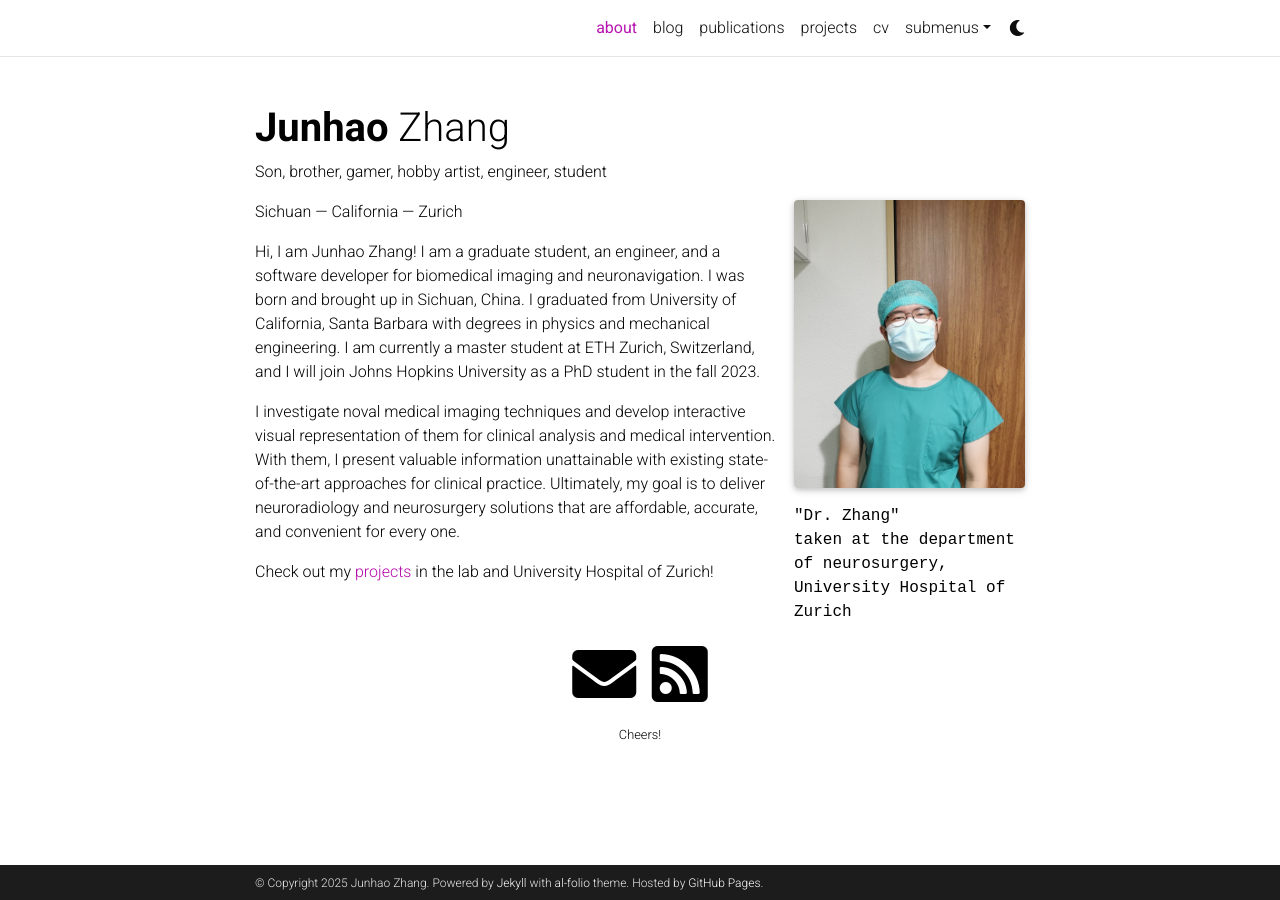
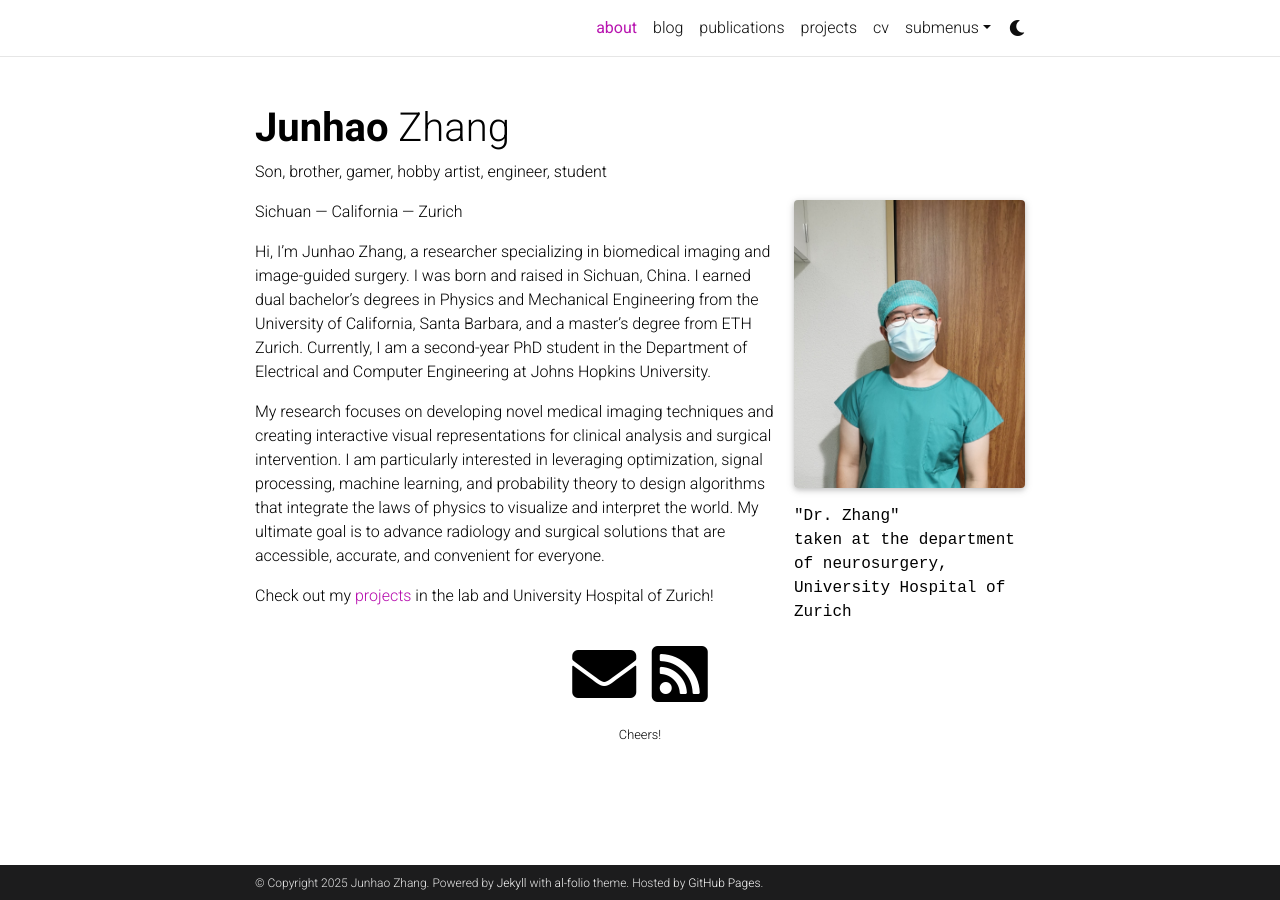
Before and after one commit to Junha0Zhang/junha0Zhang.github.io, a Jekyll site: the page built from _pages/about.md, in a window 1280 px wide. Built offline with Jekyll 4.4.1, drawn with Linux system fonts in a browser that asks for light colours; full-size pictures stand in for the smaller copies a plugin makes; comment, search, counter and statistics services are not loaded; a style sheet for code colours, icons or effects is not loaded.

Commit message:
Update about.md

```diff
--- a/_pages/about.md
+++ b/_pages/about.md
@@ -19,8 +19,8 @@ social: true  # includes social icons at the bottom of the page
 ---
 Sichuan — California — Zurich
 
-Hi, I am Junhao Zhang! I am a graduate student, an engineer, and a software developer for biomedical imaging and neuronavigation. I was born and brought up in Sichuan, China. I graduated from University of California, Santa Barbara with degrees in physics and mechanical engineering. I am currently a master student at ETH Zurich, Switzerland, and I will join Johns Hopkins University as a PhD student in the fall 2023.
+Hi, I’m Junhao Zhang, a researcher specializing in biomedical imaging and image-guided surgery. I was born and raised in Sichuan, China. I earned dual bachelor's degrees in Physics and Mechanical Engineering from the University of California, Santa Barbara, and a master’s degree from ETH Zurich. Currently, I am a second-year PhD student in the Department of Electrical and Computer Engineering at Johns Hopkins University.
 
-I investigate noval medical imaging techniques and develop interactive visual representation of them for clinical analysis and medical intervention. With them, I present valuable information unattainable with existing state-of-the-art approaches for clinical practice. Ultimately, my goal is to deliver neuroradiology and neurosurgery solutions that are affordable, accurate, and convenient for every one.
+My research focuses on developing novel medical imaging techniques and creating interactive visual representations for clinical analysis and surgical intervention. I am particularly interested in leveraging optimization, signal processing, machine learning, and probability theory to design algorithms that integrate the laws of physics to visualize and interpret the world. My ultimate goal is to advance radiology and surgical solutions that are accessible, accurate, and convenient for everyone.
 
 Check out my [projects](https://Junha0Zhang.github.io/projects/) in the lab and University Hospital of Zurich!
```
